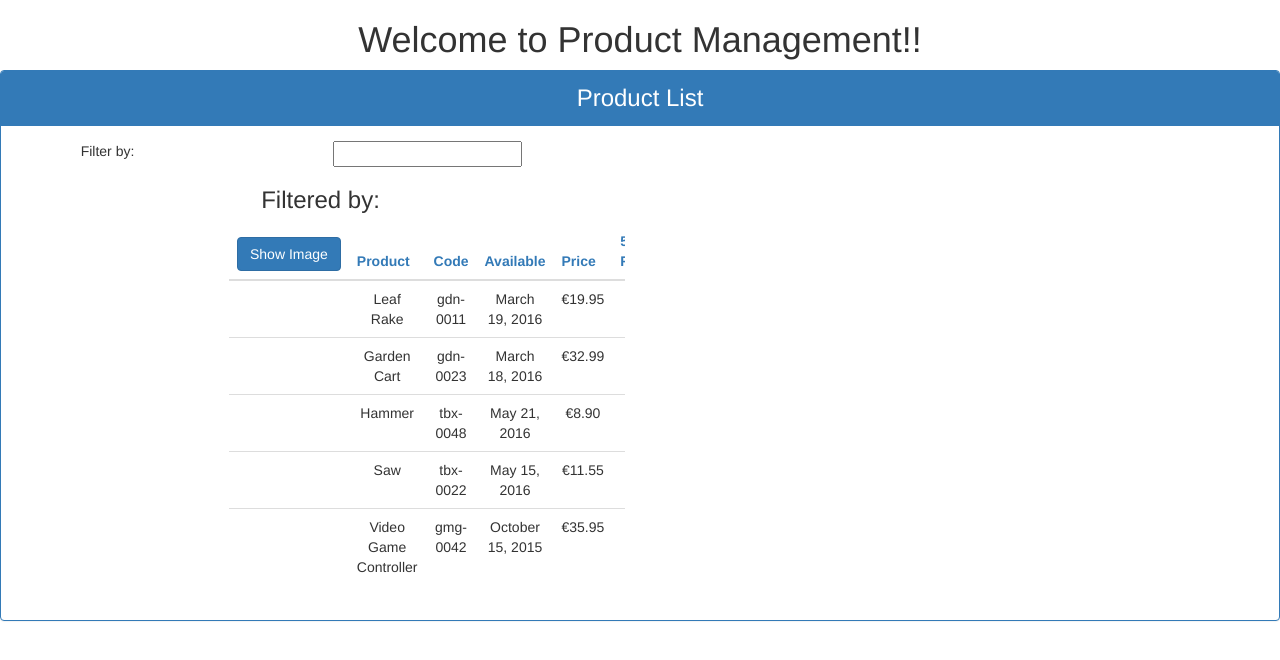
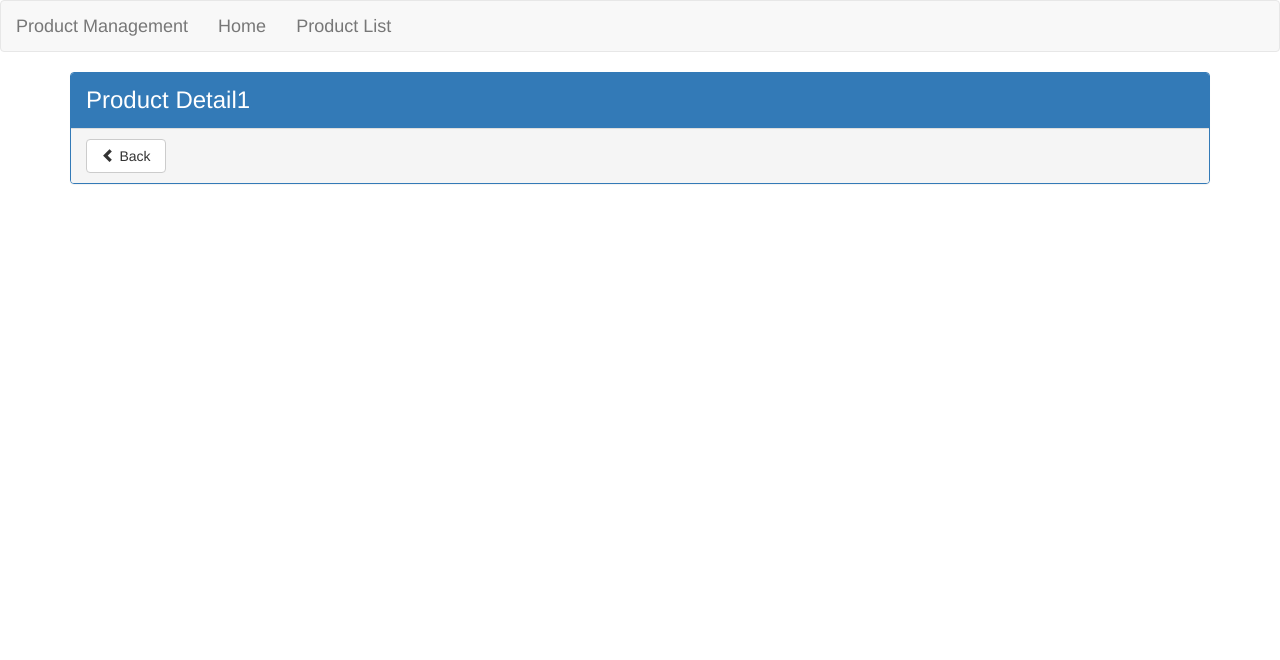
Before and after one commit to ciprimihaila/angular2play, an Angular app: page /product/1 in a window 1280 px wide. Shown: the top 660 px of the page. Built offline with nearby package versions, Linux system fonts and the light colour scheme.

Commit message:
navigation and routing

```diff
--- a/src/app/app.component.html
+++ b/src/app/app.component.html
@@ -1,7 +1,14 @@
-<!--The whole content below can be removed with the new code.-->
-<div style="text-align:center">
-  <h1>
-    Welcome to {{pageTitle}}!!
-  </h1>
-  <pm-products></pm-products>
+<div>
+  <nav class="navbar navbar-default">
+    <div class='container-fluid'>
+      <a class='navbar-brand'>{{pageTitle}}</a>
+      <ul class='nav navbar-nav'>
+        <li><a routerLink="/welcome" routerLinkActive="active">Home</a></li>
+        <li><a routerLink="/products" routerLinkActive="active">Product List</a></li>
+      </ul>
+    </div>
+  </nav>
+  <div class='container'>
+    <router-outlet></router-outlet>
+  </div>
 </div>
--- a/src/app/app.module.ts
+++ b/src/app/app.module.ts
@@ -8,19 +8,34 @@ import {ProductFilterPipe} from './product/product-filter.pipe';
 import {StarComponent} from './shared/start.component';
 import { ProductService } from "./product/product.service";
 import {HttpClientModule} from '@angular/common/http';
+import { RouterModule, Routes } from '@angular/router';
+import { WelcomeComponent } from './home/welcome.component';
+import { ProductDetailComponent } from './product/product-detail.component'
 import 'rxjs/Rx';
+
+const appRoutes: Routes = [
+  { path: 'products', component: ProductListComponent  },
+  { path: 'product/:id', component: ProductDetailComponent},
+  { path: 'welcome',  component: WelcomeComponent },
+  { path: '',  redirectTo: '/welcome', pathMatch: 'full' }
+]
 
 @NgModule({
   declarations: [
     AppComponent,
     ProductListComponent,
     ProductFilterPipe,
-    StarComponent
+    StarComponent,
+    WelcomeComponent,
+    ProductDetailComponent
   ],
   imports: [
     BrowserModule,
     FormsModule,
-    HttpClientModule
+    HttpClientModule,
+    RouterModule.forRoot(
+      appRoutes
+    )
   ],
   providers: [ProductService,
 
--- /dev/null
+++ b/src/app/product/product-detail.component.html
@@ -0,0 +1,10 @@
+<div class='panel panel-primary'>
+    <div class='panel-heading'>
+        {{pageTitle}}
+    </div>
+    <div class='panel-footer'>
+        <a class="btn btn-default" (click)='onBack()' style='width:80px'>
+            <i class="glyphicon glyphicon-chevron-left"></i> Back
+        </a>
+    </div>
+</div>
--- /dev/null
+++ b/src/app/product/product-detail.component.ts
@@ -0,0 +1,18 @@
+import { Component } from '@angular/core';
+import { ActivatedRoute } from '@angular/router';
+import { Router } from '@angular/router';
+
+@Component({
+    templateUrl: 'product-detail.component.html'
+})
+export class ProductDetailComponent {
+    pageTitle: string = 'Product Detail'
+
+    constructor(private _activeRoute: ActivatedRoute, private _router : Router){
+        this.pageTitle += this._activeRoute.snapshot.params['id'];
+    }
+
+    onBack(): void {
+        this._router.navigate(['/products']);
+    }
+}
--- a/src/app/product/product-list.component.html
+++ b/src/app/product/product-list.component.html
@@ -41,7 +41,10 @@
                                 [style.width.px]='imageWidth'
                                 [style.margin.px]='imageMargin'/>
                         </td>
-                        <td>{{product.productName}}</td>
+                        <td><a [routerLink]="['/product', product.productId]">
+                                {{product.productName}}
+                            </a>
+                        </td>
                         <td>{{product.productCode | lowercase }}</td>
                         <td>{{product.releaseDate}}</td>
                         <td>{{product.price | currency:'EUR':true:'1.2-2' | lowercase}}</td>
```
